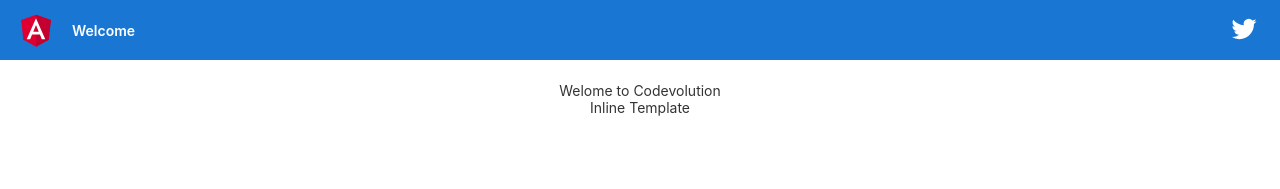
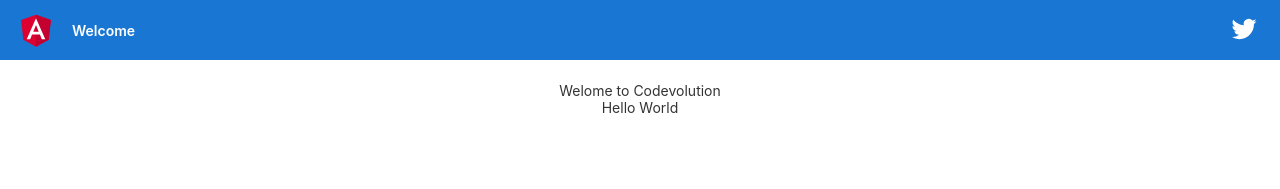
Before and after one commit to chyang0107/hello-world, an Angular app: page / in a window 1280 px wide. Shown: the top 189 px of the page. Built offline with nearby package versions, Linux system fonts and the light colour scheme.

Commit message:
3/24 work

```diff
--- a/src/app/app.component.html
+++ b/src/app/app.component.html
@@ -321,7 +321,7 @@
 
 
     <span>Welome to {{ title }}</span>
-    <div app-test></div>
+    <app-test></app-test>
 
 
 <!-- * * * * * * * * * * * * * * * * * * * * * * * * * * * * * * * -->
--- a/src/app/test/test.component.ts
+++ b/src/app/test/test.component.ts
@@ -1,9 +1,11 @@
 import { Component, OnInit } from '@angular/core';
 
 @Component({
-  selector: '[app-test]',
-  template: `<div>
-    Inline Template</div>`,
+  selector: 'app-test',
+  template: `
+          <div>
+            Hello World
+            </div>`,
   styleUrls: ['./test.component.css']
 })
 export class TestComponent implements OnInit {
```
